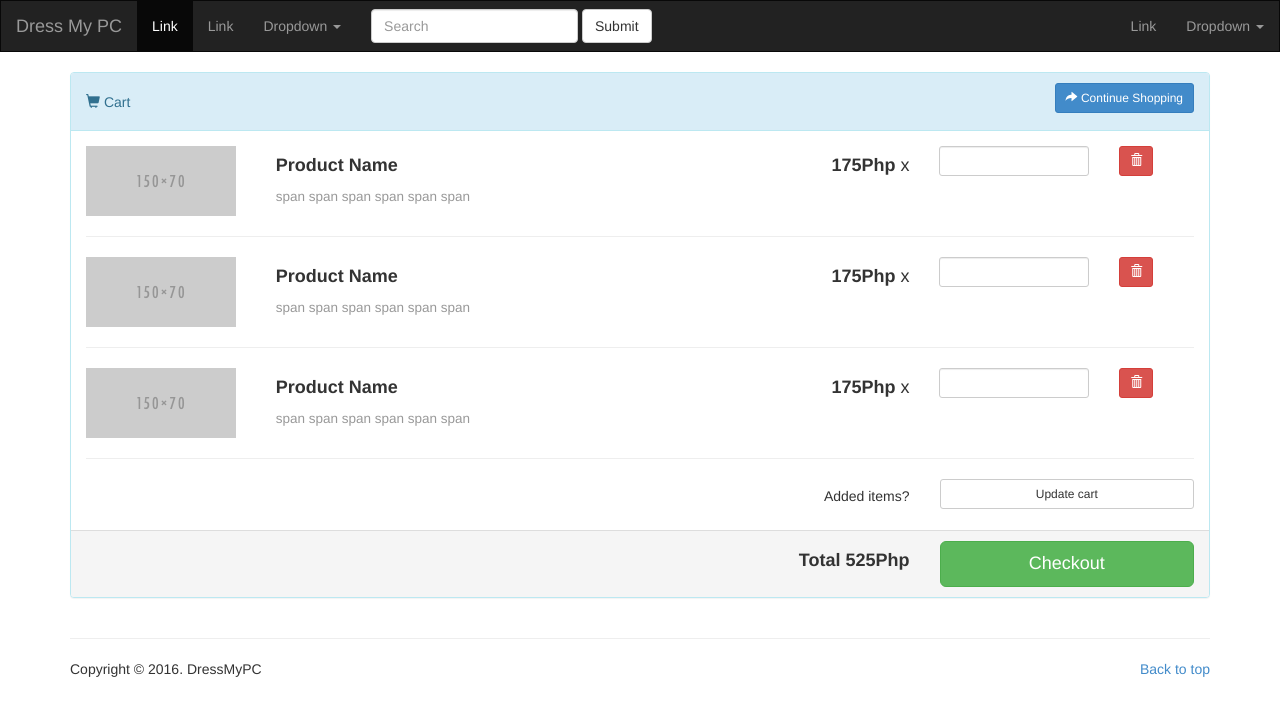
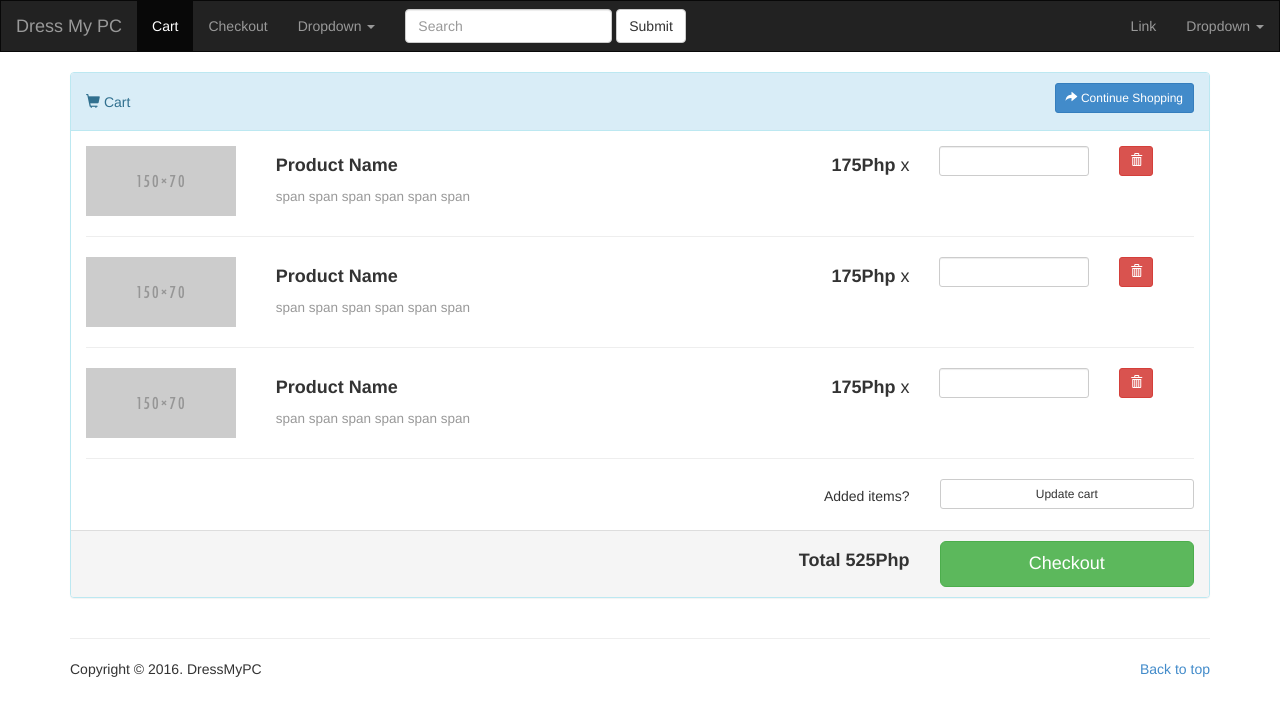
Before and after one commit to franzdimaapi/DressMyPC-UI, a plain HTML site: page cart.html in a window 1280 px wide. Drawn offline with Linux system fonts and the light colour scheme; files whose address does not match are found by name.

Commit message:
Changed Cosmetics

```diff
--- a/cart.html
+++ b/cart.html
@@ -35,8 +35,8 @@
         <!-- Collect the nav links, forms, and other content for toggling -->
         <div class="collapse navbar-collapse" id="bs-example-navbar-collapse-1">
           <ul class="nav navbar-nav">
-            <li class="active"><a href="#">Link <span class="sr-only">(current)</span></a></li>
-            <li><a href="#">Link</a></li>
+             <li class="active"><a href="cart.html">Cart <span class="sr-only">(current)</span></a></li>
+            <li><a href="checkout.html">Checkout</a></li>
             <li class="dropdown">
               <a href="#" class="dropdown-toggle" data-toggle="dropdown" role="button" aria-haspopup="true" aria-expanded="false">Dropdown <span class="caret"></span></a>
               <ul class="dropdown-menu">
```
Also changed, not shown: checkout.html (+2 -2 lines), details_item.html (+2 -2 lines), index.html (+2 -2 lines).
